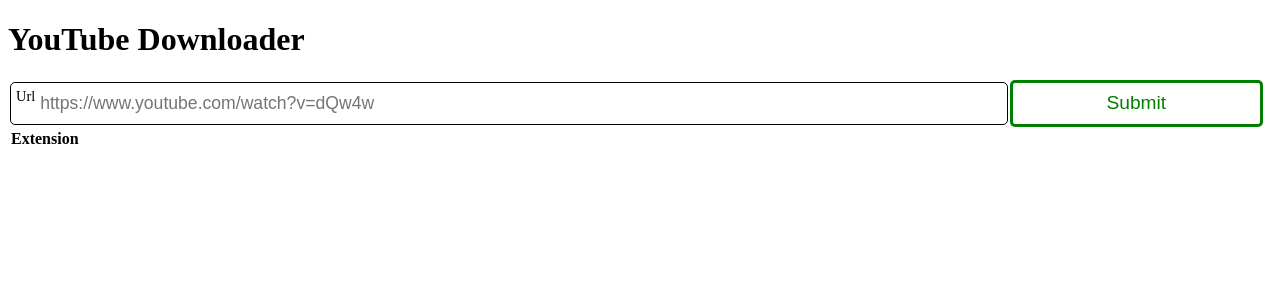
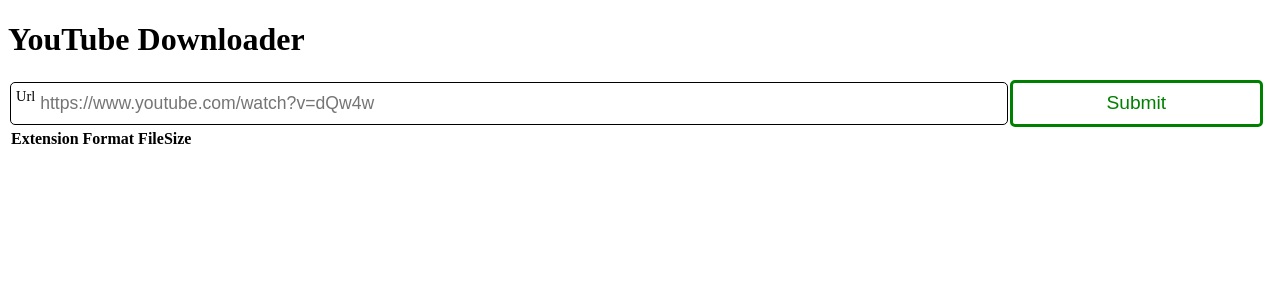
Before and after one commit to blackwakhu/youtube-video-downloader-django, a Django app: page /downloads/ in a window 1280 px wide. Shown: the top 300 px of the page. Run offline with Django 5.2, Linux system fonts and the light colour scheme; lists and menus that the app fills with data are empty.

Commit message:
added a video download function

```diff
--- a/app.py
+++ b/app.py
@@ -13,7 +13,7 @@
                 format['height'] = "None"
             if  'filesize' not in format.keys():
                 format['filesize'] = 'None'
-            print(f"  - {format['format_id']} - {format['ext']} {format['height']}p {format['filesize']}")
+            print(f"  - {format['format_id']} - {format['ext']} {format['height']}p {format['filesize']} {format['format']}")
             # print(f"{format.keys()}")
         # else:
             # print(f"  - {format['format_id']} - {format['ext']}")
--- a/downloader/templates/index.html
+++ b/downloader/templates/index.html
@@ -19,23 +19,22 @@
       </div>
       <input type="submit" value="Submit"/>
     </form>
-    <table>
+    <table class="video-table">
       <thead>
         <tr>
           <th>Extension</th>
+          <th>Format</th>
+          <th>FileSize</th>
         </tr>
       </thead>
       <tbody>
       {% for video in videos %}
-        <!-- <tr class="{{datum.ext}}">
-          <td>{{datum.ext}}</td>
-          <td>{{datum.filesize}}</td>
-          <td><button><a href="{{datum.url}}">Download</a></button></td>
-        </tr> -->
-        <tr class="video">
+        <tr>
           <td>{{video.ext}}</td>
-          <td>{{video.height}}p</td>
+          <td>{{video.format}}</td>
           <td>{{video.filesize}}</td>
+          <td><button><a href="{{video.url}}">Watch</a></button></td>
+          <td><button><a href="">Download</a></button></td>
         </tr>
       {% endfor %}
       </tbody>
--- a/downloader/urls.py
+++ b/downloader/urls.py
@@ -5,4 +5,5 @@
 urlpatterns = [
   path('', views.index, name='index'),
   path('downloads/', views.download_list, name='download_list'),
+  path('download/<str:video_id>/<str:sel_format>/', views.download_video, name='download_video'),
 ]
--- a/downloader/views.py
+++ b/downloader/views.py
@@ -1,5 +1,5 @@
 import yt_dlp
-from django.shortcuts import render
+from django.shortcuts import render, redirect
 
 
 def index(request):
@@ -12,6 +12,7 @@
             info = ydl.extract_info(url, download=False)
             for format in info.get('formats', []):
                 if is_video(format):
+                    format['filesize'] = get_std_size(format)
                     videos.append(format)
                 data.append(format)
         return render(request, 'index.html', {"data": data, "videos": videos})
@@ -20,6 +21,21 @@
 def download_list(request):
     return render(request, "index.html")
 
+def download_video(request, video_id, sel_format):
+    ydl_opts = {
+        'outtmpl': '%(title)s.%(ext)s',
+        'format': sel_format
+    }
+    with yt_dlp.YoutubeDL(ydl_opts) as ydl:
+        ydl.download([url])
+    return redirect("/")
+
 def is_video(data):
     return data['ext'] == "mp4" and 'height' in data.keys() and 'filesize' in data.keys() and data['filesize'] is not None
-# def get_video(data):
+
+def get_std_size(data):
+    size = data['filesize']
+    mb = round((size / (1024 * 1024)), 2)
+    if mb > 1000:
+        return f"{round(mb / 1000, 2)} GB"
+    return f"{mb} MB"
```
